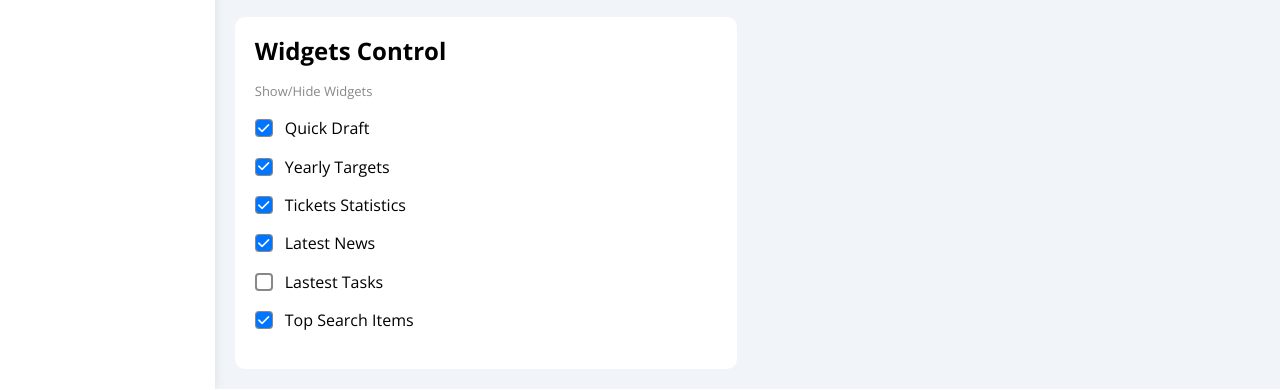
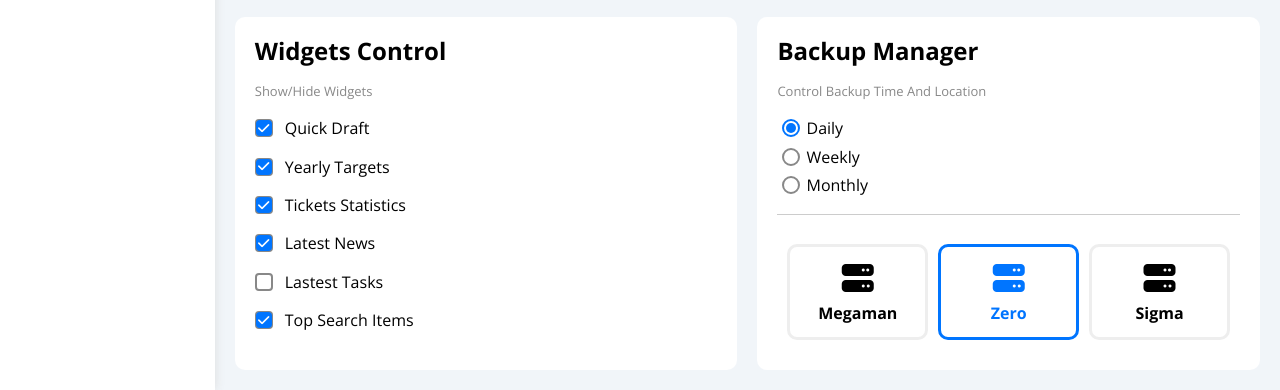
Before and after one commit to alimohammed04/project_four, a plain HTML site: page settings.html in a window 1280 px wide. Shown: the part 968-1358 px from the top of the page. Drawn offline with nearby package versions, Linux system fonts and the light colour scheme.

Commit message:
add the last widget in setting page

```diff
--- a/css/framework.css
+++ b/css/framework.css
@@ -6,225 +6,295 @@
   --red-color: #f44336;
   --grey-color: #888;
 }
+
 /* start box  */
 .d-block {
   display: block;
 }
+
 .d-flex {
   display: flex;
 }
+
 .align-center {
   align-items: center;
 }
+
 .space-between {
   justify-content: space-between;
 }
+
 .flex-1 {
   flex: 1;
 }
+
 .center-flex {
   display: flex;
   justify-content: center;
   align-items: center;
 }
+
 .f-wrap {
   flex-wrap: wrap;
 }
+
 .d-grid {
   display: grid;
 }
+
+.gap-10 {
+  gap: 10px;
+}
+
 .gap-20 {
   gap: 20px;
 }
+
 @media (max-width: 425px) {
   .block-mobile {
     display: block;
   }
+
   .hide-mobile {
     display: none;
   }
 }
+
 /* end box  */
 /* start color */
 .bg-white {
   background-color: white;
 }
+
 .bg-eee {
   background-color: #eee;
 }
+
 .bg-blue {
   background-color: var(--blue-color);
 }
+
 .bg-orange {
   background-color: var(--orange-color);
 }
+
 .bg-green {
   background-color: var(--green-color);
 }
+
 .bg-red {
   background-color: var(--red-color);
 }
+
 .c-black {
   color: black;
 }
+
 .c-grey {
   color: var(--grey-color);
 }
+
 .c-white {
   color: white;
 }
+
 .c-blue {
   color: var(--blue-color);
 }
+
 .c-orange {
   color: var(--orange-color);
 }
+
 .c-green {
   color: var(--green-color);
 }
+
 .c-red {
   color: var(--red-color);
 }
+
 /* end color */
 /* start padding + margin */
 .p-9 {
   padding: 9px;
 }
+
 .p-10 {
   padding: 10px;
 }
+
 .p-15 {
   padding: 15px;
 }
+
 .p-20 {
   padding: 20px;
 }
+
 .pb-10 {
   padding-bottom: 10px;
 }
+
 .pb-20 {
   padding-bottom: 20px;
 }
+
 .pl-15 {
   padding-left: 15px;
 }
+
 .m-0 {
   margin: 0;
 }
+
 .mt-0 {
   margin-top: 0;
 }
+
 .mt-5 {
   margin-top: 5px;
 }
+
 .mt-10 {
   margin-top: 10px;
 }
-.mt-20{
+
+.mt-20 {
   margin-top: 20px;
 }
+
 .mt-25 {
   margin-top: 25px;
 }
+
 .mt-30 {
   margin-top: 30px;
 }
+
 .mr-10 {
   margin-right: 10px;
 }
+
 .mr-15 {
   margin-right: 15px;
 }
+
 .mb-5 {
   margin-bottom: 5px;
 }
+
 .mb-10 {
   margin-bottom: 10px;
 }
+
 .mb-20 {
   margin-bottom: 20px;
 }
+
 /* end padding + margin */
 /* start position */
 .p-relative {
   position: relative;
 }
+
 /* end position */
 /* start text  */
 .txt-c {
   text-align: center;
 }
+
 .fs-11 {
   font-size: 11px;
 }
+
 .fs-13 {
   font-size: 13px;
 }
+
 .fs-14 {
   font-size: 14px;
 }
+
 .fs-15 {
   font-size: 15px;
 }
+
 .fs-16 {
   font-size: 16px;
 }
+
 .fs-35 {
   font-size: 35px;
 }
+
 @media (max-width: 425px) {
   .txt-c-mobile {
     text-align: center;
   }
 }
+
 .fw-bold {
   font-weight: bold;
 }
+
 /* end text  */
 /* start border */
 .border-none {
   border: none;
 }
+
 .border-b-ccc {
   border-bottom: 1px solid #ccc;
 }
+
 .rad-6 {
   border-radius: 6px;
 }
+
 .rad-10 {
   border-radius: 10px;
 }
+
 .rad-half {
   border-radius: 50%;
 }
+
 /* end border */
 /* start dimentions  */
 .w-35 {
   width: 35px;
 }
+
 .w-100 {
   width: 100px;
 }
+
 .w-full {
   width: 100%;
 }
+
 .w-fit {
   width: fit-content;
 }
-.h-full{
+
+.h-full {
   height: 100%;
 }
+
 /* end dimentions  */
 /* start styling */
 .done {
   text-decoration: line-through;
   opacity: 0.4;
 }
+
 /* end styling */
 /* start botton */
-.pointer{
+.pointer {
   cursor: pointer;
 }
+
 /* end botton */
 /* start componants  */
 .between-flex {
@@ -232,8 +302,10 @@
   align-items: center;
   justify-content: space-between;
 }
+
 .btn-shape {
   padding: 4px 10px;
   border-radius: 6px;
 }
+
 /* end componants  */
--- a/css/master.css
+++ b/css/master.css
@@ -801,6 +801,86 @@ ul {
 }
 
 /* end widgets control  */
+/* start backup widget  */
+.backup-manager .Time label {
+  padding-left: 25px;
+  cursor: pointer;
+}
+
+.backup-manager .Time label::before,
+.backup-manager .Time label::after {
+  content: "";
+  position: absolute;
+  top: 50%;
+  transition: 0.3s;
+  border-radius: 50%;
+}
+
+.backup-manager .Time label::before {
+  transform: translateY(-50%);
+  left: 0;
+  width: 14px;
+  height: 14px;
+  border: 2px solid var(--grey-color);
+}
+
+.backup-manager .Time label::after {
+  transform: translateY(-50%) scale(0);
+  left: 4px;
+  width: 10px;
+  height: 10px;
+  background-color: transparent;
+  background-color: var(--blue-color);
+}
+
+.backup-manager .Time input[type="radio"]:checked+label::before {
+  border-color: var(--blue-color);
+}
+
+.backup-manager .Time input[type="radio"]:checked+label::after {
+  transform: translateY(-50%) scale(1);
+}
+
+.backup-manager .Time input[type="radio"] {
+  -webkit-appearance: none;
+  appearance: none;
+}
+
+.locations .box {
+  width: calc(100% / 3);
+}
+
+@media (max-width:425px) {
+  .locations .box {
+    width: 100%;
+  }
+  .locations{
+    flex-wrap: wrap;
+  }
+}
+
+.locations label {
+  padding: 15px;
+  border: 3px solid #eee;
+  border-radius: 10px;
+  display: flex;
+  flex-direction: column;
+  align-items: center;
+  justify-content: center;
+  transition: 0.3s;
+}
+
+.locations input[type="radio"] {
+  -webkit-appearance: none;
+  appearance: none;
+}
+
+.locations input[type="radio"]:checked+label {
+  border-color: var(--blue-color);
+  color: var(--blue-color);
+}
+
+/* end backup widget  */
 /* end setting website  */
 /* start animation */
 @keyframes change-name {
--- a/settings.html
+++ b/settings.html
@@ -250,6 +250,45 @@
             </div>
           </div>
           <!-- end widgets control  -->
+          <div class="backup-manager bg-white rad-10 block-mobile p-20">
+            <h2 class="m-0 mb-20">Backup Manager</h2>
+            <p class="c-grey fs-13 mb-20">Control Backup Time And Location</p>
+            <div class="Time mb-10">
+              <input type="radio" id="Daily" name="Time" checked>
+              <label for="Daily" class="p-relative">Daily</label>
+            </div>
+            <div class="Time mb-10">
+              <input type="radio" id="Weekly" name="Time">
+              <label for="Weekly" class="p-relative">Weekly</label>
+            </div>
+            <div class="Time pb-20 border-b-ccc">
+              <input type="radio" id="Monthly" name="Time">
+              <label for="Monthly" class="p-relative">Monthly</label>
+            </div>
+            <div class="locations p-10 gap-10 between-flex">
+              <div class="box block-mobile">
+                <input type="radio" name="location" id="Megaman">
+                <label for="Megaman">
+                  <i class="fa-solid fa-server fa-2x mb-10"></i>
+                  <span class="d-block fw-bold">Megaman</span>
+                </label>
+              </div>
+              <div class="box block-mobile">
+                <input type="radio" name="location" id="Zero" checked>
+                <label for="Zero">
+                  <i class="fa-solid fa-server fa-2x mb-10"></i>
+                  <span class="d-block fw-bold">Zero</span>
+                </label>
+              </div>
+              <div class="box block-mobile">
+                <input type="radio" name="location" id="Sigma">
+                <label for="Sigma">
+                  <i class="fa-solid fa-server fa-2x mb-10"></i>
+                  <span class="d-block fw-bold">Sigma</span>
+                </label>
+              </div>
+            </div>
+          </div>
         </div>
       </div>
       <!-- end content  -->
```
